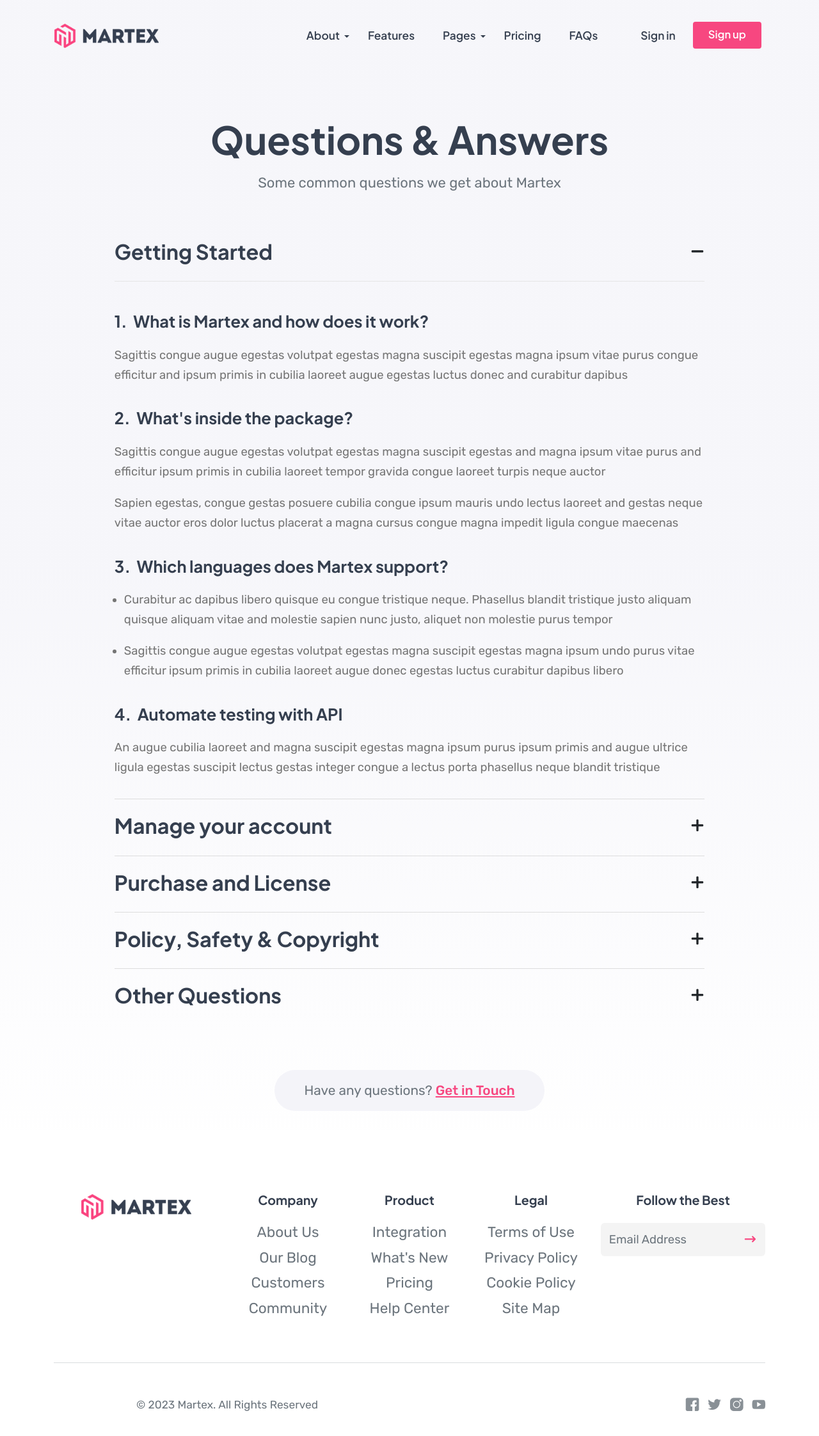
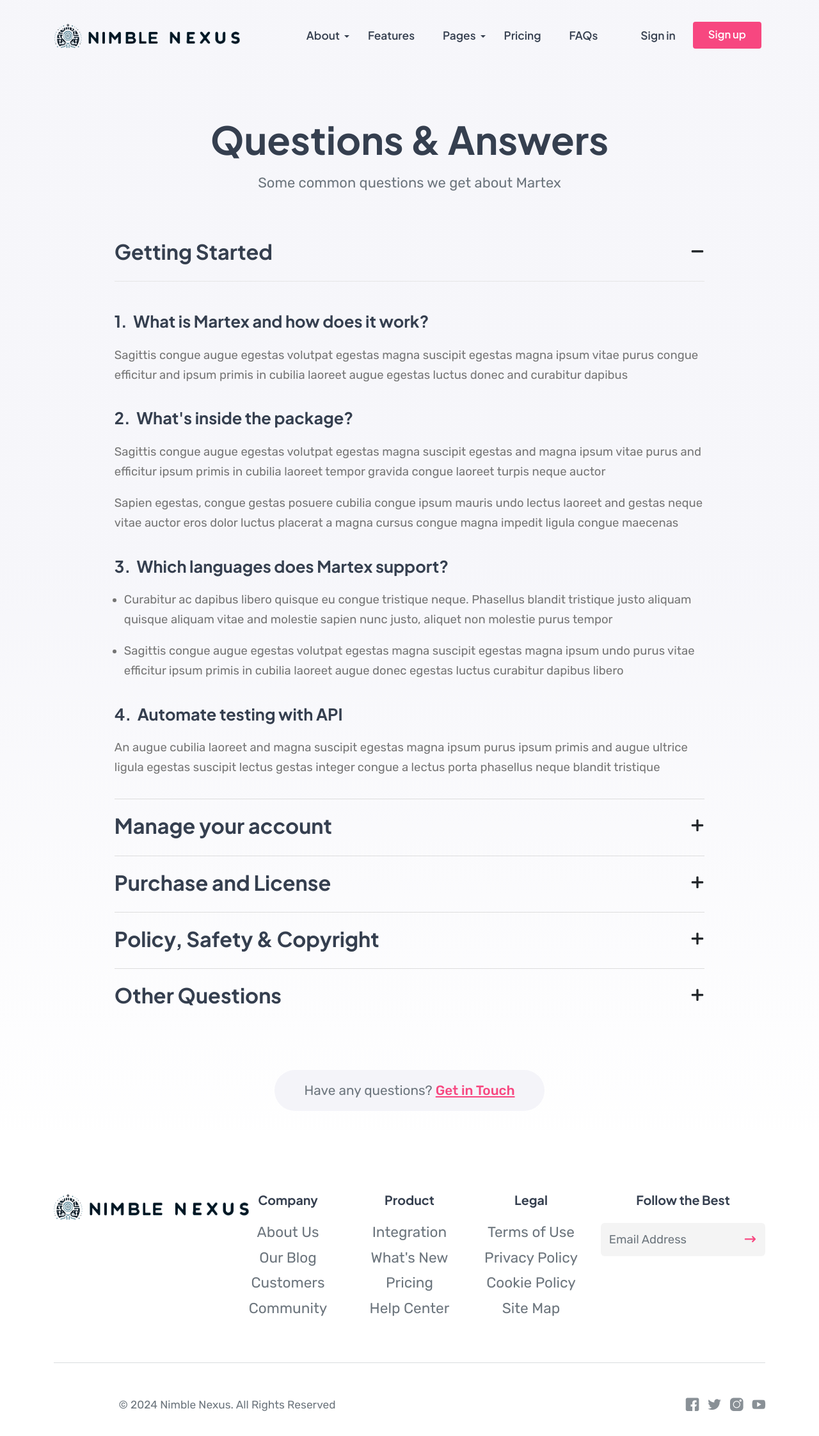
Before and after one commit to NimbleNexus/NimbleNexusWebsite, a Next.js app: page /faqs in a window 1280 px wide. Shown: the top 2244 px of the page at 64% size. Built offline with nearby package versions, Linux system fonts and the light colour scheme.

Commit message:
Branding: Use Nimble Nexus logo

```diff
--- a/components/layout/footer/Footer1.js
+++ b/components/layout/footer/Footer1.js
@@ -8,8 +8,8 @@ export default function Footer1() {
                         <div className="col-xl-10">
                             {/* FOOTER LOGO */}
                             <div className="footer-info">
-                                <img className="footer-logo" src="images/logo-black.png" alt="footer-logo" />
-                                <img className="footer-logo-dark" src="images/logo-white.png" alt="footer-logo" />
+                                <img className="footer-logo" src="images/nimble-nexus-logo-on-light-horizontal.png" alt="footer-logo" />
+                                <img className="footer-logo-dark" src="images/nimble-nexus-logo-on-dark-horizontal.png" alt="footer-logo" />
                             </div>
                             {/* FOOTER LINKS */}
                             <div className="footer-links">
--- a/components/layout/footer/Footer3.js
+++ b/components/layout/footer/Footer3.js
@@ -10,8 +10,8 @@ export default function Footer3() {
                         {/* FOOTER LOGO */}
                         <div className="col-xl-3">
                             <div className="footer-info">
-                                <img className="footer-logo" src="/images/logo-pink.png" alt="footer-logo" />
-                                <img className="footer-logo-dark" src="/images/logo-pink-white.png" alt="footer-logo" />
+                                <img className="footer-logo" src="images/nimble-nexus-logo-on-light-horizontal.png" alt="footer-logo" />
+                                <img className="footer-logo-dark" src="images/nimble-nexus-logo-on-dark-horizontal.png" alt="footer-logo" />
                             </div>
                         </div>
                         {/* FOOTER LINKS */}
@@ -108,7 +108,7 @@ export default function Footer3() {
                             {/* FOOTER COPYRIGHT */}
                             <div className="col">
                                 <div className="footer-copyright">
-                                    <p className="p-sm">© 2023 Martex. <span>All Rights Reserved</span></p>
+                                    <p className="p-sm">© 2024 Nimble Nexus. <span>All Rights Reserved</span></p>
                                 </div>
                             </div>
                             {/* FOOTER SOCIALS */}
--- a/components/layout/header/Header1.js
+++ b/components/layout/header/Header1.js
@@ -8,7 +8,7 @@ export default function Header1({ scroll, isMobileMenu, handleMobileMenu, header
                 <div className="header-wrapper">
                     {/* MOBILE HEADER */}
                     <div className="wsmobileheader clearfix">
-                        <span className="smllogo"><img src="/images/logo-pink.png" alt="mobile-logo" /></span>
+                        <span className="smllogo"><img src="/images/nimble-nexus-logo-on-light-horizontal.png" alt="mobile-logo" /></span>
                         <a id="wsnavtoggle" className="wsanimated-arrow" onClick={handleMobileMenu}><span /></a>
                     </div>
                     {/* NAVIGATION MENU */}
@@ -17,8 +17,8 @@ export default function Header1({ scroll, isMobileMenu, handleMobileMenu, header
                             {/* HEADER BLACK LOGO */}
                             <div className="desktoplogo">
                                 <Link href="#hero-1" className="logo-black">
-                                    <img className="light-theme-img" src="/images/logo-pink.png" alt="logo" />
-                                    <img className="dark-theme-img" src="/images/logo-pink-white.png" alt="logo" />
+                                    <img className="light-theme-img" src="/images/nimble-nexus-logo-on-light-horizontal.png" alt="logo" />
+                                    <img className="dark-theme-img" src="/images/nimble-nexus-logo-on-dark-horizontal.png" alt="logo" />
                                 </Link>
                             </div>
                             {/* HEADER WHITE LOGO */}
```
Also changed, not shown: public/images/nimble-nexus-logo-on-dark-horizontal.png (added), public/images/nimble-nexus-logo-on-light-horizontal.png (added).
